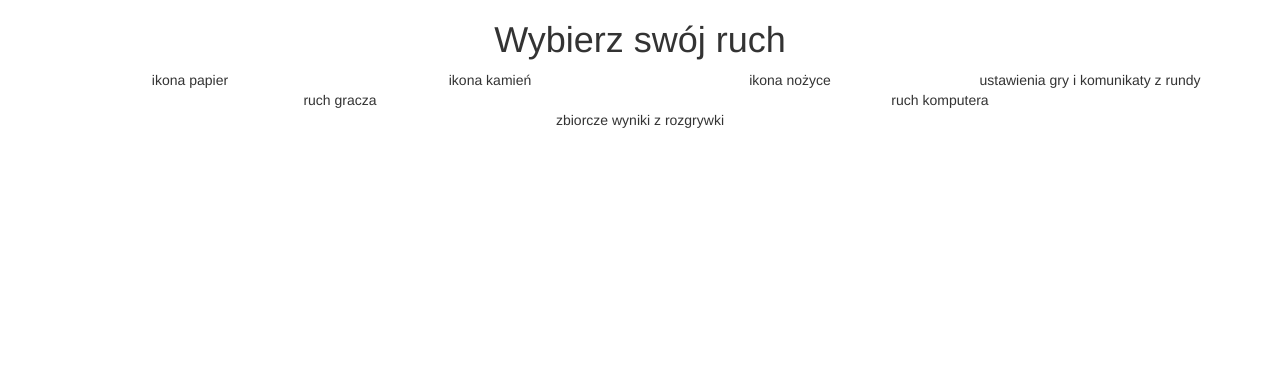
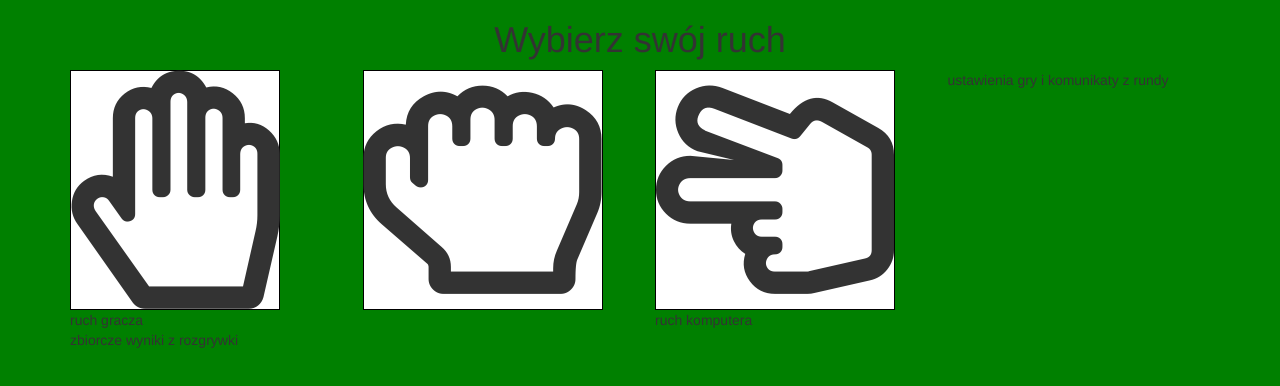
Before and after one commit to Dawid-Kowalski/papier-kamien-nozyce, a website: page index.html in a window 1280 px wide. Drawn offline with nearby package versions, Linux system fonts and the light colour scheme; files that its build step writes are made by us from their sources.

Commit message:
Add ikons and basic class for ikons

```diff
--- a/index.html
+++ b/index.html
@@ -3,6 +3,7 @@
 	<head>
 		<meta charset="utf-8">
 		<title>Gra papier, kamien, nożyce</title>
+		<link rel="stylesheet" href="https://use.fontawesome.com/releases/v5.5.0/css/all.css" integrity="sha384-B4dIYHKNBt8Bc12p+WXckhzcICo0wtJAoU8YZTY5qE0Id1GSseTk6S+L3BlXeVIU" crossorigin="anonymous">
 		<link rel="stylesheet" href="https://maxcdn.bootstrapcdn.com/bootstrap/3.3.7/css/bootstrap.min.css" integrity="sha384-BVYiiSIFeK1dGmJRAkycuHAHRg32OmUcww7on3RYdg4Va+PmSTsz/K68vbdEjh4u" crossorigin="anonymous">
 		<link rel="stylesheet" type="text/css" href="css/style.css">
 		<script type="text/javascript" src="js/script.js"></script>
@@ -13,15 +14,16 @@
 				<div class="col-md-12">
 					<h1>Wybierz swój ruch</h1>
 				</div>
+			</div>
 			<div class="row">
 				<div class="col-md-3">
-						ikona papier
+					<i class="far fa-hand-paper border b-ikon"></i>
 				</div>
 				<div class="col-md-3">
-						ikona kamień
+					<i class="far fa-hand-rock border b-ikon"></i>
 				</div>
 				<div class="col-md-3">
-						ikona nożyce
+					<i class="far fa-hand-scissors border b-ikon"></i>
 				</div>
 				<div class="col-md-3">
 					ustawienia gry i komunikaty z rundy
@@ -41,6 +43,5 @@
 				</div>
 			</div>
 		</div>
-		</div>
 	</body>
 </html>
--- a/sass/style.scss
+++ b/sass/style.scss
@@ -0,0 +1,12 @@
+body {
+	background-color: green;
+}
+
+.border {
+	border: 1px solid black;
+}
+
+.b-ikon {
+	background-color: white;
+	font-size: 17em;
+}
```
Also changed, not shown: css/style.css (added), css/style.prefixed.css (added), 2 other files. Lines whose indentation alone changed are shown as unchanged.
